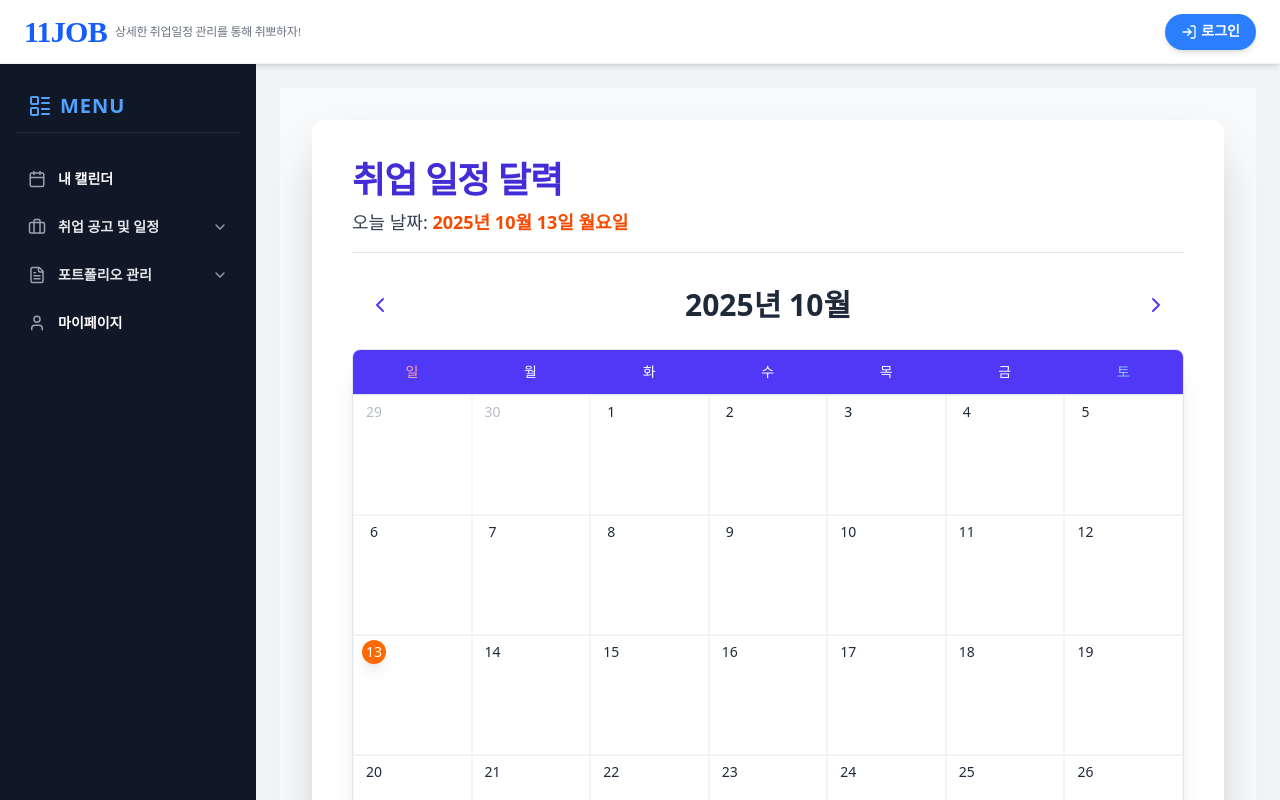
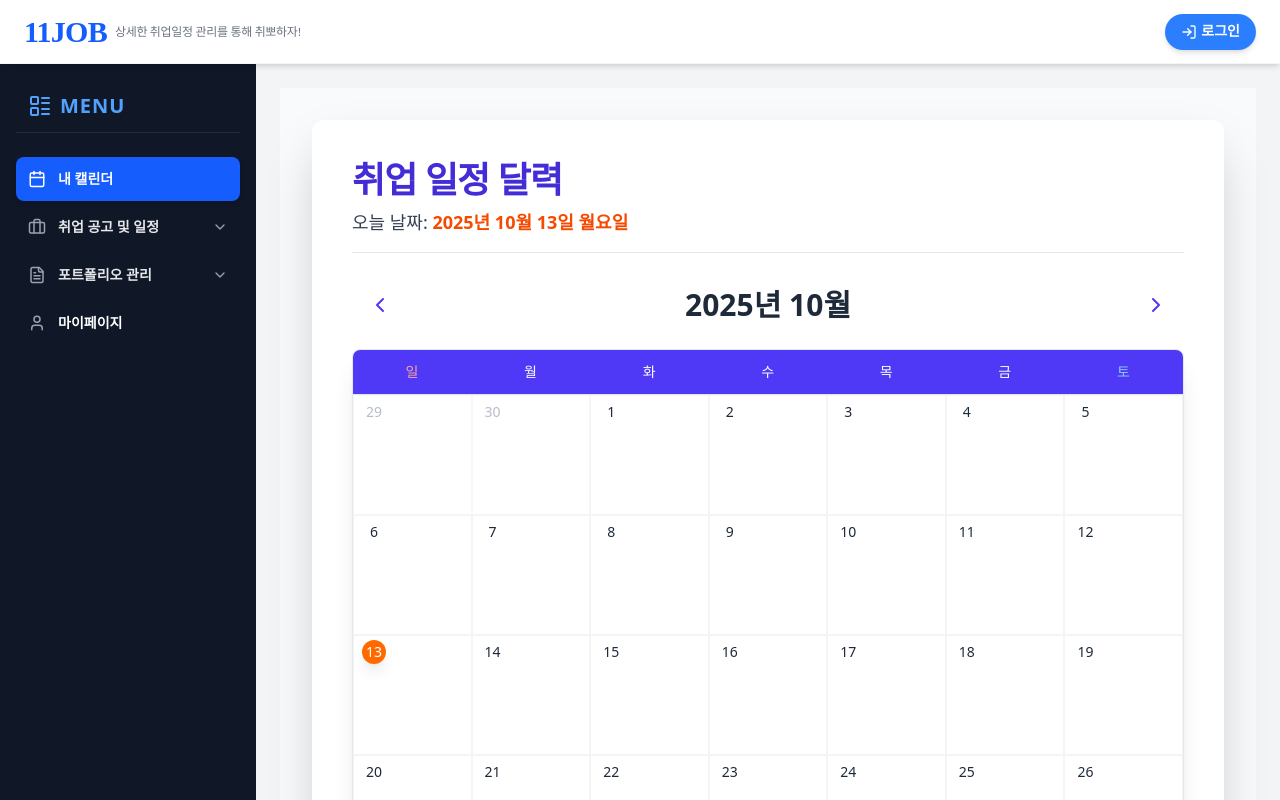
Before and after one commit to 11JOB/11JOB-frontend, a Next.js app: page / in a window 1280 px wide. Shown: the top 800 px of the page. Built offline with nearby package versions, Linux system fonts and the light colour scheme.

Commit message:
🐛 fix: 사이드바 수정

```diff
--- a/src/components/sidebar.tsx
+++ b/src/components/sidebar.tsx
@@ -1,6 +1,8 @@
 "use client";
 
 import React, { useState } from "react";
+import Link from "next/link";
+import { usePathname } from "next/navigation"; // 현재 경로를 가져오기 위한 usePathname 추가
 // Lucide Icons를 사용합니다.
 import {
   Calendar,
@@ -67,26 +69,20 @@ const SideBarList: SideBarItem[] = [
   },
 ];
 
-// Next.js Link 시뮬레이션을 위한 더미 컴포넌트
-// 실제 Next.js 환경에서는 next/link를 사용하시면 됩니다.
+// Next.js Link 컴포넌트를 사용하도록 수정
 const CustomLink: React.FC<{
   href: string;
   className: string;
   children: React.ReactNode;
 }> = ({ href, className, children }) => {
-  // Canvas 환경에서는 실제 라우팅이 불가능하므로 단순 div와 콘솔 로그로 대체합니다.
   return (
-    <div
-      onClick={() => console.log(`Navigating to: ${href}`)}
-      className={className}
-    >
+    <Link href={href} className={className}>
       {children}
-    </div>
+    </Link>
   );
 };
 
 const Sidebar: React.FC = () => {
-  // 열려있는 서브 메뉴를 관리하는 상태. 배열의 인덱스를 저장합니다.
   const [openIndex, setOpenIndex] = useState<number | null>(null);
 
   // 서브 메뉴 토글 함수
@@ -94,9 +90,8 @@ const Sidebar: React.FC = () => {
     setOpenIndex(openIndex === index ? null : index);
   };
 
-  // 현재 활성 상태의 Link를 시뮬레이션하기 위한 더미 값
-  // 실제 애플리케이션에서는 next/router 등을 사용하여 현재 경로를 가져와야 합니다.
-  const activeLink = "/view";
+  // 현재 활성 상태의 Link를 가져오기 위해 usePathname 사용
+  const activeLink = usePathname();
 
   return (
     // 메인 컨테이너: 약간 좁은 폭 (w-64), 짙은 배경색, 둥근 모서리, 깊은 그림자
```
